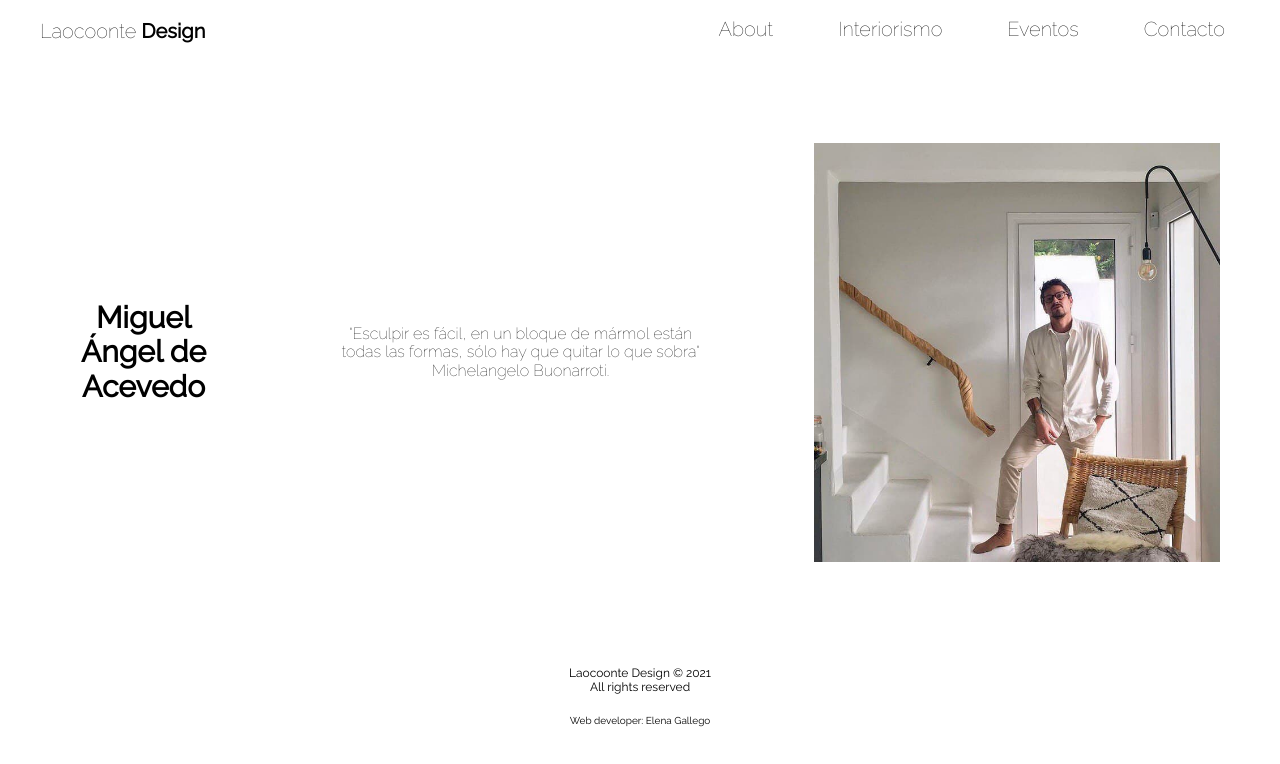
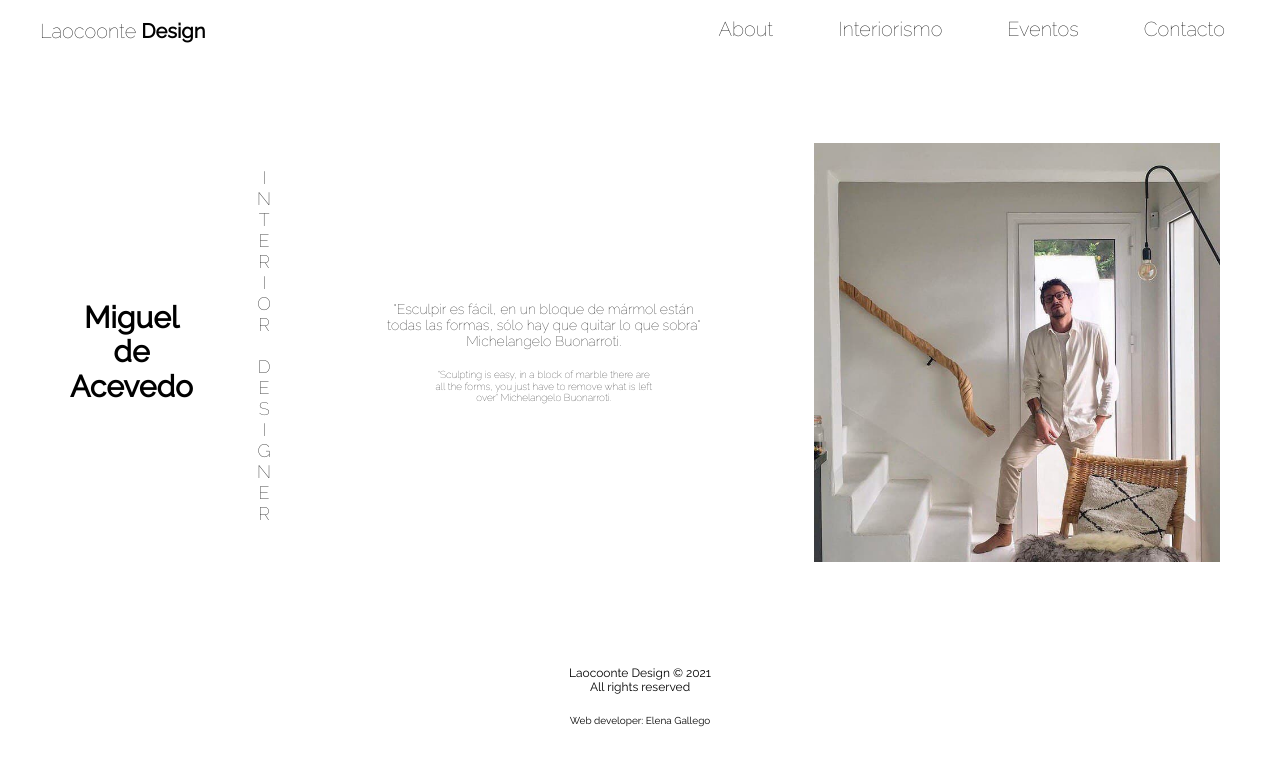
Before and after one commit to Elena-Gallego/laocoonte-design, a React app: page /#/about in a window 1280 px wide. Built offline with nearby package versions, Linux system fonts and the light colour scheme.

Commit message:
styles changed in about 1200px

```diff
--- a/docs/service-worker.js
+++ b/docs/service-worker.js
@@ -14,7 +14,7 @@
 importScripts("https://storage.googleapis.com/workbox-cdn/releases/4.3.1/workbox-sw.js");
 
 importScripts(
-  "./precache-manifest.3e4369af1805823a28e2aa803c4d157d.js"
+  "./precache-manifest.fb03b6a15cfcfc39fa1b03d629a1bb68.js"
 );
 
 self.addEventListener('message', (event) => {
--- a/src/components/About.js
+++ b/src/components/About.js
@@ -9,8 +9,12 @@ return (
 <div className="about">
 
     <div className="about-wrapper">
-        <h2 className="about-title">Miguel Ángel de Acevedo</h2>
-        <p className="biography-text">"Esculpir es fácil, en un bloque de mármol están todas las formas, sólo hay que quitar lo que sobra" Michelangelo Buonarroti.</p>
+        <h2 className="author-name">Miguel de Acevedo</h2>
+        <h3 className="author-job">Interior designer</h3>
+        <p className="bio-text">"Esculpir es fácil, en un bloque de mármol están todas las formas, sólo hay que quitar lo que sobra" Michelangelo Buonarroti.
+            <p className="english-bio-text">"Sculpting is easy, in a block of marble there are all the forms, you just have to remove what is left over" Michelangelo Buonarroti.</p>
+        </p>
+
         <img className="biography-image" src={biographyimage} alt="Miguel Angel Acevedo"/>
     </div>
 </div>
--- a/src/stylesheets/About.scss
+++ b/src/stylesheets/About.scss
@@ -14,20 +14,38 @@
     justify-content: space-around;
   }
 
-  .about-title {
+  .author-name {
     text-align: center;
     font-size: 16px;
     padding: 10px;
 
     @media all and (min-width: 768px) {
-      margin-top: 50px;
+      margin-top: 32px;
       font-size: 30px;
     }
     @media all and (min-width: 1200px) {
       margin-top: 0px;
     }
   }
-  .biography-text {
+  .author-job {
+    font-size: 12px;
+    font-weight: lighter;
+    padding-top: 5px;
+    padding-bottom: 20px;
+    text-transform: uppercase;
+    @media all and (min-width: 768px) {
+      font-size: 18px;
+    }
+    @media all and (min-width: 1200px) {
+      padding-left: 50px;
+      padding-top: 5px;
+      writing-mode: vertical-rl;
+      text-orientation: upright;
+    }
+  }
+  .bio-text {
+    display: flex;
+    flex-direction: column;
     font-size: 10px;
     font-weight: 100;
     padding: 10px;
@@ -35,9 +53,20 @@
     margin-left: 50px;
     margin-right: 50px;
     @media all and (min-width: 768px) {
-      font-size: 16px;
+      font-size: 14px;
       margin-left: 100px;
       margin-right: 100px;
+    }
+    .english-bio-text {
+      display: none;
+      padding-top: 20px;
+      font-size: 10px;
+      font-weight: 100;
+      margin-left: 50px;
+      margin-right: 50px;
+      @media all and (min-width: 1200px) {
+        display: inherit;
+      }
     }
   }
 
```
Also changed, not shown: docs/index.html (+1 -1 lines), docs/asset-manifest.json, 10 other files.
